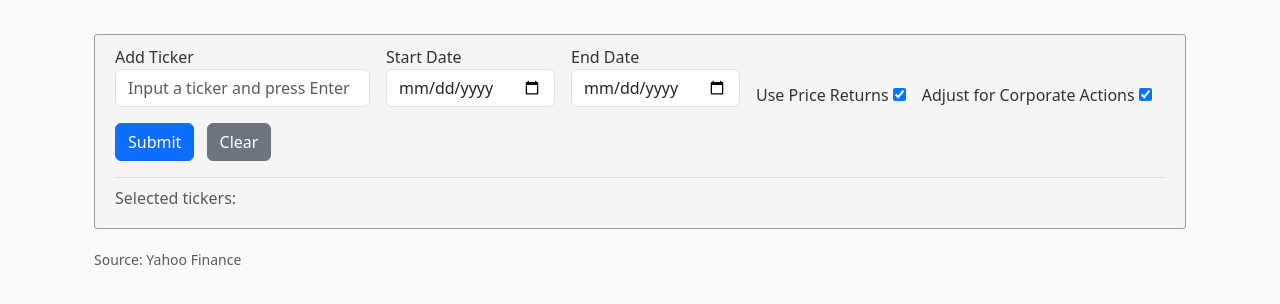
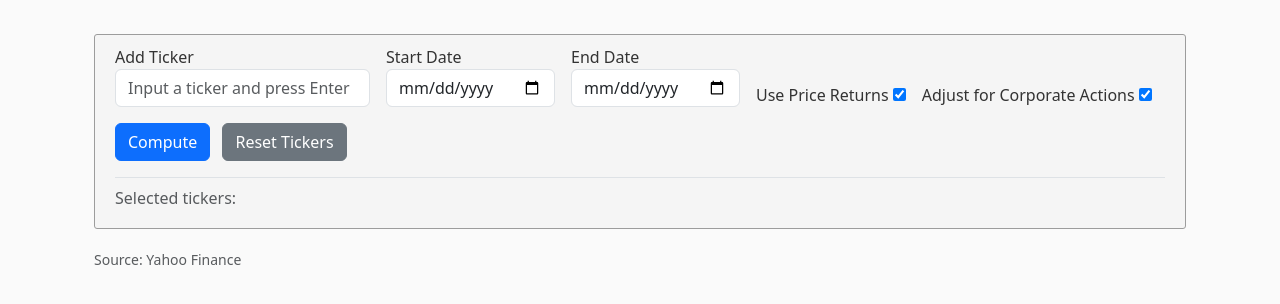
Before and after one commit to mmarach/stock-correlations, a Flask app: page / in a window 1280 px wide. Shown: the part 56-360 px from the top of the page. Run offline with Flask 3, Linux system fonts and the light colour scheme.

Commit message:
Updated label and button texts

```diff
--- a/stock_correlations/forms.py
+++ b/stock_correlations/forms.py
@@ -9,4 +9,4 @@ class CorrInputForm(FlaskForm):
     use_price_returns = BooleanField(label="Use Price Returns", default=True)
     adjust_for_corp_actions = BooleanField(label="Adjust for Corporate Actions", default=True)
     tickers = HiddenField()  # Hidden field to store all tickers
-    submit = SubmitField(label="Submit")
+    submit = SubmitField(label="Compute")
--- a/stock_correlations/templates/home.html
+++ b/stock_correlations/templates/home.html
@@ -33,7 +33,7 @@
             <div class="form-group">
                 {{ form.submit(class_="btn btn-primary mt-3") }}
                 <!-- Additional button to reset the selected tickers list -->
-                <button type="button" id="clearButton" class="btn btn-secondary mt-3 ms-2">Clear</button>
+                <button type="button" id="clearButton" class="btn btn-secondary mt-3 ms-2">Reset Tickers</button>
             </div>
         </form>
         <div class="border-top pt-2 mt-3">
```
